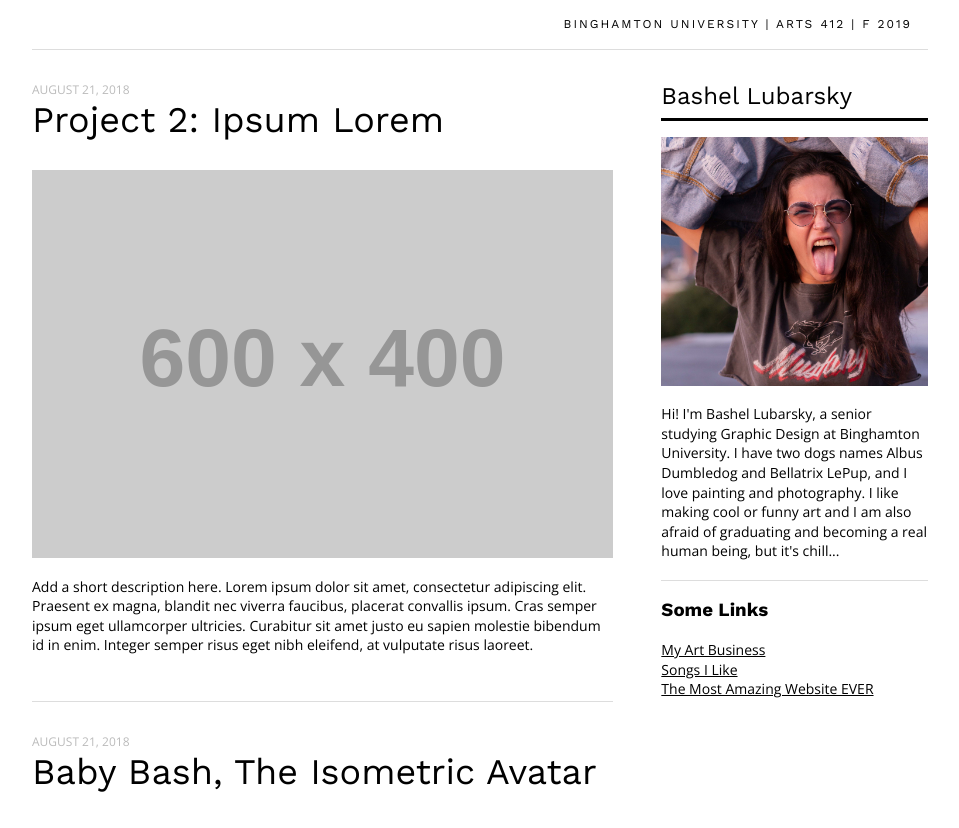
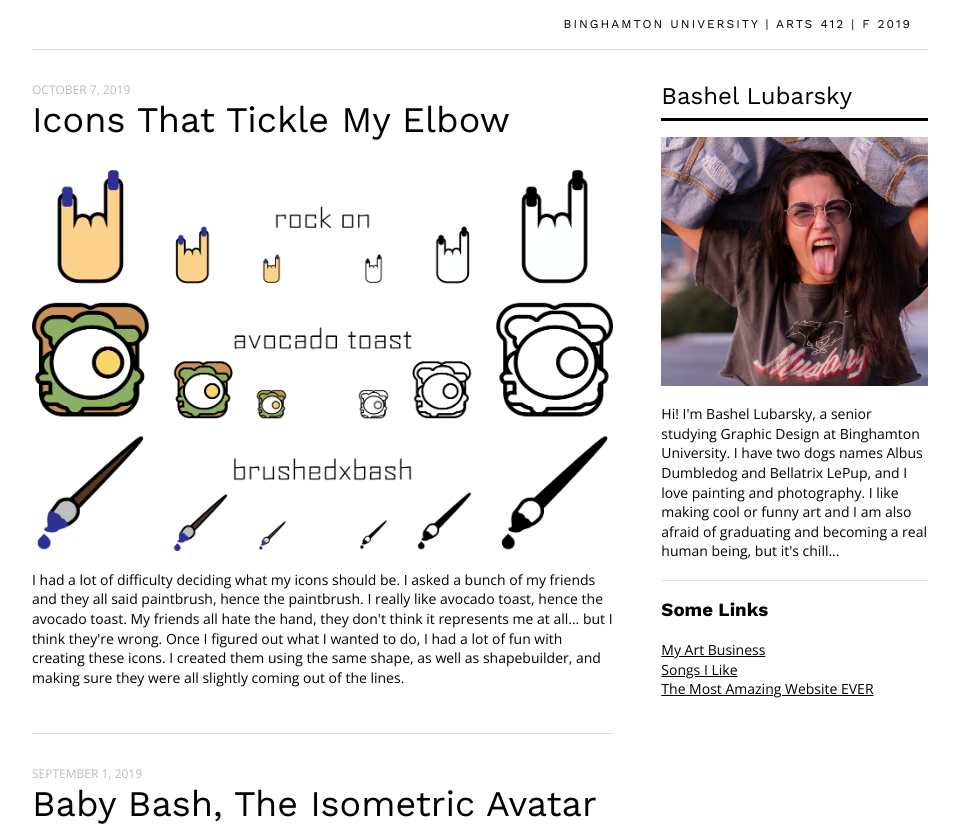
Before and after one commit to Binghamton-University-Design/web-journal-blubars1, a plain HTML site: page index.html in a window 1280 px wide. Shown: the top 828 px of the page, without its empty margins (160-1119 px from the left). Drawn offline with nearby package versions, Linux system fonts and the light colour scheme; placeholder pictures from the web are drawn by us.

Commit message:
Project 2
I added my second project and a discription, as well as changed the dates I added the projects because I had forgotten to do that last time.

```diff
--- a/index.html
+++ b/index.html
@@ -20,17 +20,17 @@
 
 				<!-- Begin Item -->
 				<div class="item">
-					<p class="date">August 21, 2018</p>
-					<h2>Project 2:  Ipsum Lorem</h2>
-					<p><img src="https://via.placeholder.com/600x400"></p>
-					<p>Add a short description here. Lorem ipsum dolor sit amet, consectetur adipiscing elit. Praesent ex magna, blandit nec viverra faucibus, placerat convallis ipsum. Cras semper ipsum eget ullamcorper ultricies. Curabitur sit amet justo eu sapien molestie bibendum id in enim. Integer semper risus eget nibh eleifend, at vulputate risus laoreet.
+					<p class="date">October 7, 2019</p>
+					<h2>Icons That Tickle My Elbow</h2>
+					<p><img src="WebImages/Icons-Bashel.png"></p>
+					<p>I had a lot of difficulty deciding what my icons should be. I asked a bunch of my friends and they all said paintbrush, hence the paintbrush. I really like avocado toast, hence the avocado toast. My friends all hate the hand, they don't think it represents me at all... but I think they're wrong. Once I figured out what I wanted to do, I had a lot of fun with creating these icons. I created them using the same shape, as well as shapebuilder, and making sure they were all slightly coming out of the lines.
 					</p>
 				</div>
 				<!-- End item -->
 
 				<!-- Begin Item -->
 				<div class="item">
-					<p class="date">August 21, 2018</p>
+					<p class="date">September 1, 2019</p>
 					<h2>Baby Bash, The Isometric Avatar</h2>
 					<p><img src="WebImages/Avatar.png"></p>
 					<p>This is little ol' me, her name is Baby Bash. Her tongue is out because... well so is mine in the picture of me in my bio. She's holding a paintbrush because I have an art business and since she is my mini me, so does she. The paint is dripping onto her shoes because all of my clothes have paint stains. I made sure to include piercings, a star necklace, and converse because those are with me every day! I had a lot of fun creating her because I had a lot of freedom with what she could look like and what her personality would be.
```
Also changed, not shown: WebImages/Icons-Bashel.png (added), 2 other files.
